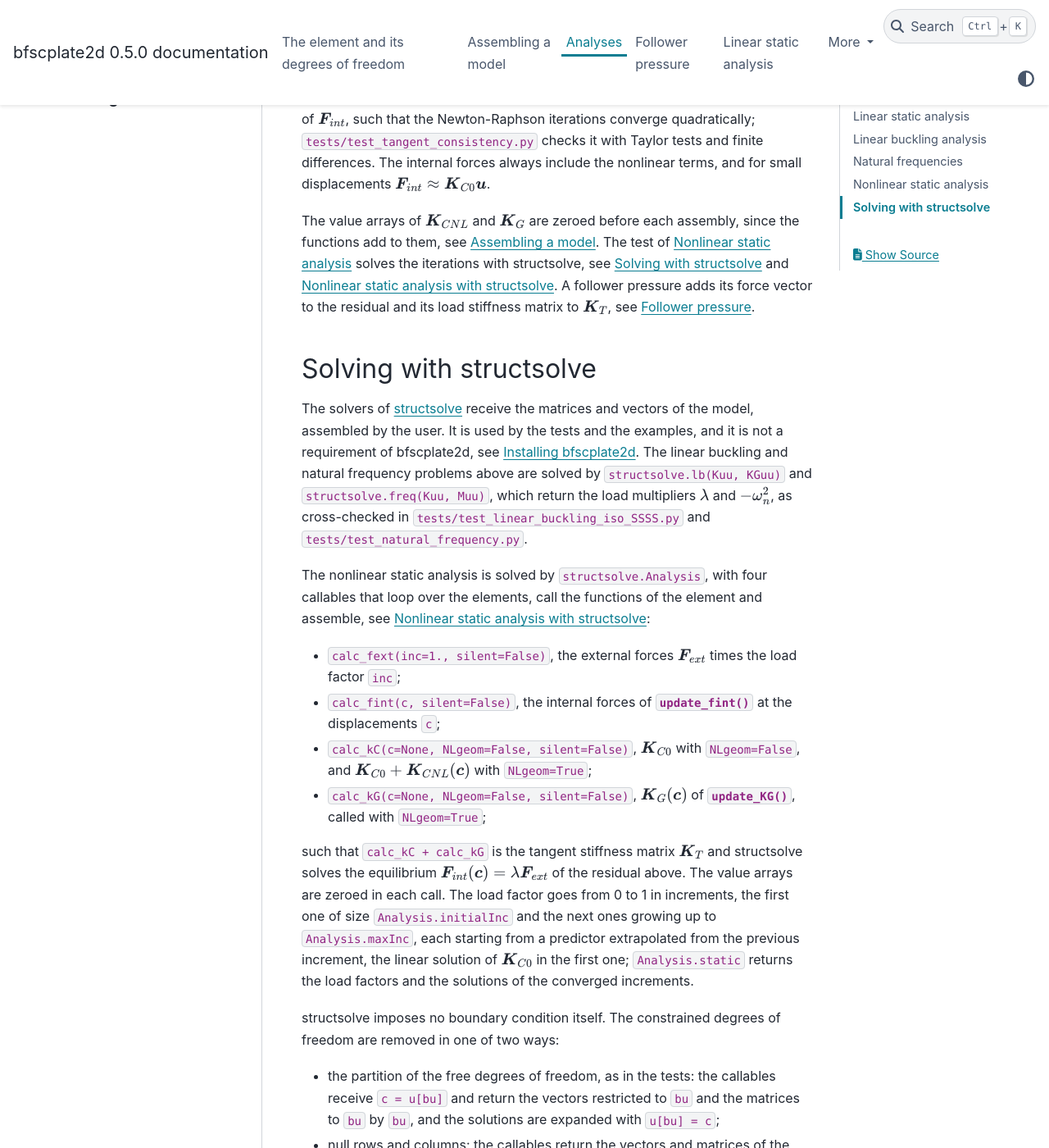
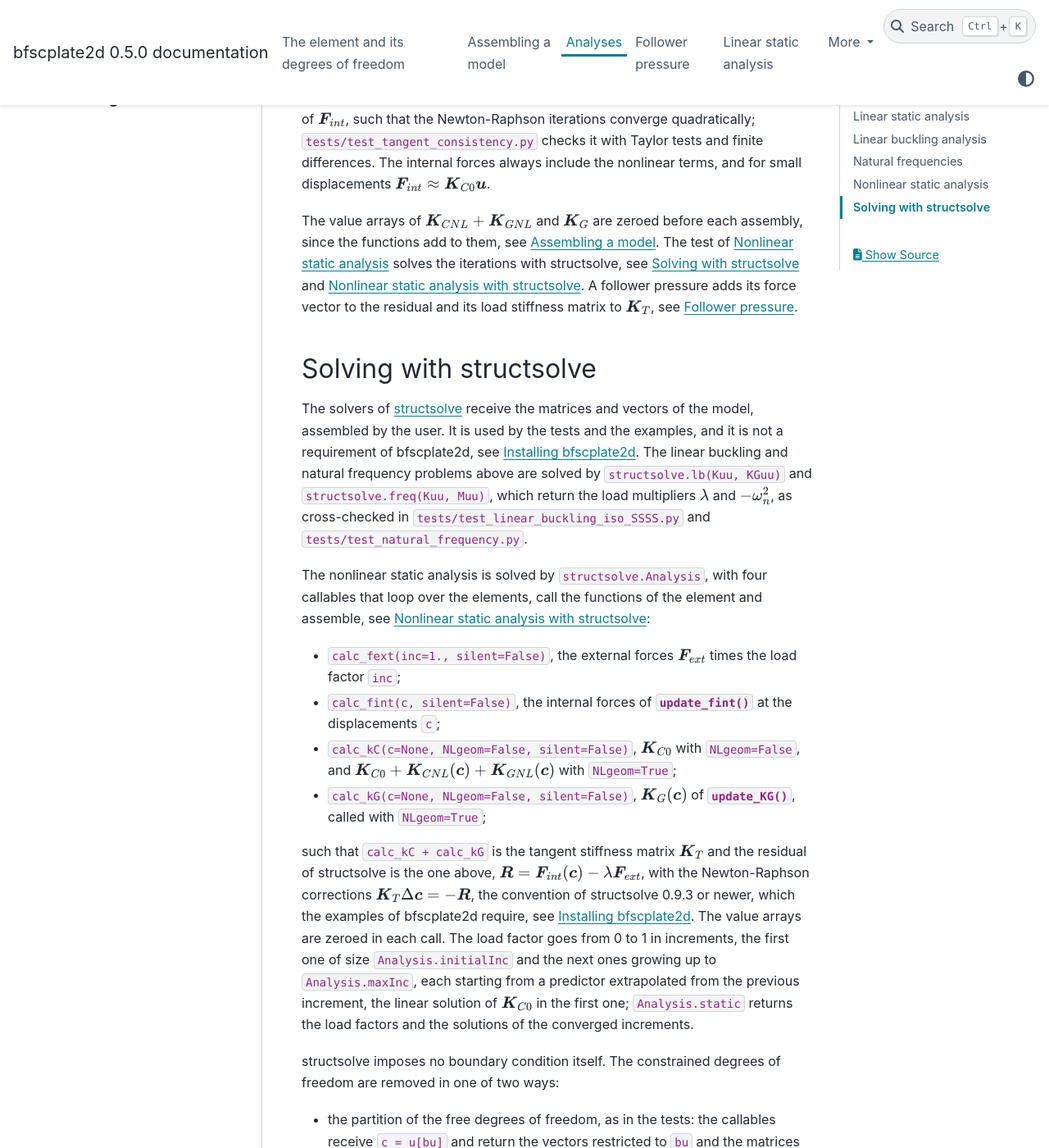
Before and after one commit to saullocastro/bfscplate2d, a Sphinx documentation site: the page built from doc/source/analyses.rst, in a window 1280 px wide and 1400 px high, scrolled down 1751 px. Shown: the whole window at 82% size. Built offline with Sphinx 7.4.7 and the PyData theme 0.15.4, drawn with Linux system fonts in a browser that asks for light colours; the version number is read from the project's files by our own code.

Commit message:
DOC: K_CNL + K_GNL for the matrix of update_KCNL; residual of structsolve 0.9.3
Decisions of the author on the notation pass (2026-10-26).

- The matrix KCNL of update_KCNL is KC0L + KCL0 + KCLL + KGLL: the book's
  nonlinear constitutive stiffness matrix K_CNL (the B_NL terms, fe-01)
  plus the geometric term K_GNL of the membrane forces of the nonlinear
  strains (KGLL in the code). Where the docs mean it, they write
  K_CNL + K_GNL (as panels): the tangent K_C0 + K_CNL + K_GNL + K_G in the
  module Notes, update_fext_follower, update_KCfollower, analyses.rst,
  follower_pressure.rst, ex_follower_pressure.rst, ex_nonlinear_static.rst,
  index.rst and the test docstrings (17); the module Notes and the Notes
  of update_KCNL define K_CNL = K_C0L + K_CL0 + K_CLL and K_GNL = K_GLL;
  the summary of update_KCNL says "nonlinear stiffness matrix" (was
  "nonlinear constitutive stiffness matrix"). Code names unchanged.
- Residual: analyses.rst and test_follower_pressure_structsolve.py state
  again the residual of structsolve, now R = F_int - lambda F_ext with the
  corrections K_T dc = -R, the convention of structsolve 0.9.3 or newer,
  which the examples require (analyses.rst, install.rst).
  structsolve is not a dependency of bfscplate2d (not in the dependencies
  of pyproject.toml); requirements.txt, the requirements of the tests and
  of the documentation, keeps structsolve>=0.9.0: 0.9.3 is not on PyPI yet
  (latest 0.9.2) and the CI workflows install requirements.txt; the tests
  pass with either sign.
- CHANGELOG 0.5.0, Documentation: the notation bullet updated.

Evidence: Cython module rebuilt in place; pytest: 57 passed;
regenerate.py --check: 36 generated blocks, 0 out of date; Sphinx: 0
warnings; no non-raw docstring with a backslash.

```diff
--- a/doc/source/analyses.rst
+++ b/doc/source/analyses.rst
@@ -79,7 +79,7 @@ Newton-Raphson method:
 .. math::
 
     \boldsymbol{R}(\boldsymbol{u}) = \boldsymbol{F}_{int}(\boldsymbol{u}) - \lambda \boldsymbol{F}_{ext}, \qquad
-    \boldsymbol{K}_T(\boldsymbol{u}) = \boldsymbol{K}_{C0} + \boldsymbol{K}_{CNL}(\boldsymbol{u}) + \boldsymbol{K}_G(\boldsymbol{u}), \qquad
+    \boldsymbol{K}_T(\boldsymbol{u}) = \boldsymbol{K}_{C0} + \boldsymbol{K}_{CNL}(\boldsymbol{u}) + \boldsymbol{K}_{GNL}(\boldsymbol{u}) + \boldsymbol{K}_G(\boldsymbol{u}), \qquad
     \boldsymbol{K}_T \Delta \boldsymbol{u} = -\boldsymbol{R}
 
 with the load factor `\lambda` increased in steps and the tangent stiffness
@@ -92,7 +92,7 @@ tests and finite differences. The internal forces always include the
 nonlinear terms, and for small displacements `\boldsymbol{F}_{int} \approx \boldsymbol{K}_{C0}
 \boldsymbol{u}`.
 
-The value arrays of `\boldsymbol{K}_{CNL}` and `\boldsymbol{K}_G` are zeroed before each
+The value arrays of `\boldsymbol{K}_{CNL} + \boldsymbol{K}_{GNL}` and `\boldsymbol{K}_G` are zeroed before each
 assembly, since the functions add to them, see :doc:`assembling`. The test
 of :doc:`ex_nonlinear_static` solves the iterations with structsolve, see
 `Solving with structsolve`_ and :doc:`ex_structsolve_nonlinear`. A follower
@@ -124,13 +124,16 @@ element and assemble, see :doc:`ex_structsolve_nonlinear`:
 - ``calc_fint(c, silent=False)``, the internal forces of
   :func:`.update_fint` at the displacements ``c``;
 - ``calc_kC(c=None, NLgeom=False, silent=False)``, `\boldsymbol{K}_{C0}` with
-  ``NLgeom=False``, and `\boldsymbol{K}_{C0} + \boldsymbol{K}_{CNL}(\boldsymbol{c})` with ``NLgeom=True``;
+  ``NLgeom=False``, and `\boldsymbol{K}_{C0} + \boldsymbol{K}_{CNL}(\boldsymbol{c}) + \boldsymbol{K}_{GNL}(\boldsymbol{c})` with ``NLgeom=True``;
 - ``calc_kG(c=None, NLgeom=False, silent=False)``, `\boldsymbol{K}_G(\boldsymbol{c})` of
   :func:`.update_KG`, called with ``NLgeom=True``;
 
 such that ``calc_kC + calc_kG`` is the tangent stiffness matrix `\boldsymbol{K}_T` and
-structsolve solves the equilibrium `\boldsymbol{F}_{int}(\boldsymbol{c}) =
-\lambda \boldsymbol{F}_{ext}` of the residual above. The value arrays are zeroed in each call. The
+the residual of structsolve is the one above, `\boldsymbol{R} =
+\boldsymbol{F}_{int}(\boldsymbol{c}) - \lambda \boldsymbol{F}_{ext}`, with
+the Newton-Raphson corrections `\boldsymbol{K}_T \Delta \boldsymbol{c} =
+-\boldsymbol{R}`, the convention of structsolve 0.9.3 or newer, which
+the examples of bfscplate2d require, see :doc:`install`. The value arrays are zeroed in each call. The
 load factor goes from 0 to 1 in increments, the first one of size
 ``Analysis.initialInc`` and the next ones growing up to
 ``Analysis.maxInc``, each starting from a predictor extrapolated from the
--- a/doc/source/ex_follower_pressure.rst
+++ b/doc/source/ex_follower_pressure.rst
@@ -17,7 +17,7 @@ Large deflection of a cantilever plate
 
 The Newton-Raphson method with the residual `\boldsymbol{F}_{int}(\boldsymbol{u}) - \boldsymbol{F}_p(\boldsymbol{u})`
 of the pressure of the load factor ``lbd`` and the tangent stiffness matrix
-`\boldsymbol{K}_{C0} + \boldsymbol{K}_{CNL} + \boldsymbol{K}_G + \boldsymbol{K}_F`, or with the dead pressure
+`\boldsymbol{K}_{C0} + \boldsymbol{K}_{CNL} + \boldsymbol{K}_{GNL} + \boldsymbol{K}_G + \boldsymbol{K}_F`, or with the dead pressure
 `\boldsymbol{F}_p(\boldsymbol{0})` for comparison:
 
 .. literalinclude:: ../../tests/test_follower_pressure.py
@@ -38,7 +38,7 @@ same result:
 Tangent stiffness matrix
 ------------------------
 
-`\boldsymbol{K}_{C0} + \boldsymbol{K}_{CNL} + \boldsymbol{K}_G + \boldsymbol{K}_F` against the finite
+`\boldsymbol{K}_{C0} + \boldsymbol{K}_{CNL} + \boldsymbol{K}_{GNL} + \boldsymbol{K}_G + \boldsymbol{K}_F` against the finite
 differences of the residual, for both truncations:
 
 .. literalinclude:: ../../tests/test_follower_pressure.py
--- a/doc/source/ex_nonlinear_static.rst
+++ b/doc/source/ex_nonlinear_static.rst
@@ -6,7 +6,7 @@ Nonlinear static analysis
 A rectangular isotropic plate, with `w` constrained at the nodes of the
 four edges, compressed along `x` below its critical load, with a transverse force at the centre large enough to reach a
 deflection of about 2.6 times the thickness. The model keeps the value
-arrays of `\boldsymbol{K}_{CNL}` and `\boldsymbol{K}_G`, which are zeroed and recomputed at each
+arrays of `\boldsymbol{K}_{CNL} + \boldsymbol{K}_{GNL}` and `\boldsymbol{K}_G`, which are zeroed and recomputed at each
 iteration with :func:`.update_KCNL` and :func:`.update_KG`, and the
 internal forces of :func:`.update_fint`:
 
@@ -23,7 +23,7 @@ internal forces of :func:`.update_fint`:
     :pyobject: calc_fint
 
 The full Newton-Raphson method of structsolve, with the tangent stiffness
-matrix `\boldsymbol{K}_{C0} + \boldsymbol{K}_{CNL} + \boldsymbol{K}_G` rebuilt at every iteration and the
+matrix `\boldsymbol{K}_{C0} + \boldsymbol{K}_{CNL} + \boldsymbol{K}_{GNL} + \boldsymbol{K}_G` rebuilt at every iteration and the
 external forces applied in four increments, ``newton_raphson(m, fext + ftrans,
 increments=4)``, see :doc:`ex_structsolve_nonlinear`. The test checks the
 quadratic convergence and that the membrane stretching makes the plate
--- a/doc/source/follower_pressure.rst
+++ b/doc/source/follower_pressure.rst
@@ -66,7 +66,7 @@ the nonlinear static analysis of :doc:`analyses` and its Jacobian are
 .. math::
 
     \boldsymbol{R}(\boldsymbol{u}) = \boldsymbol{F}_{int}(\boldsymbol{u}) - \lambda \boldsymbol{F}_p(\boldsymbol{u}), \qquad
-    \boldsymbol{K}_T = \boldsymbol{K}_{C0} + \boldsymbol{K}_{CNL}(\boldsymbol{u}) + \boldsymbol{K}_G(\boldsymbol{u}) + \boldsymbol{K}_F,
+    \boldsymbol{K}_T = \boldsymbol{K}_{C0} + \boldsymbol{K}_{CNL}(\boldsymbol{u}) + \boldsymbol{K}_{GNL}(\boldsymbol{u}) + \boldsymbol{K}_G(\boldsymbol{u}) + \boldsymbol{K}_F,
     \qquad \boldsymbol{K}_F = \lambda \boldsymbol{K}_{F_{ref}}
 
 with `\boldsymbol{F}_p` and `\boldsymbol{K}_{F_{ref}}` of the same ``p`` and ``quadratic``.
--- a/doc/source/index.rst
+++ b/doc/source/index.rst
@@ -22,7 +22,7 @@ With ``bfscplate2d`` you can compute:
   `(\boldsymbol{K}_{C0} - \omega^2 \boldsymbol{M})\boldsymbol{u} = \boldsymbol{0}`, with :func:`.update_M`
 
 * The internal force vector `\boldsymbol{F}_{int}` and the tangent stiffness matrix
-  `\boldsymbol{K}_{C0} + \boldsymbol{K}_{CNL} + \boldsymbol{K}_G`, its exact Jacobian, for geometrically
+  `\boldsymbol{K}_{C0} + \boldsymbol{K}_{CNL} + \boldsymbol{K}_{GNL} + \boldsymbol{K}_G`, its exact Jacobian, for geometrically
   nonlinear static analyses, with :func:`.update_fint` and
   :func:`.update_KCNL`
 
--- a/doc/source/install.rst
+++ b/doc/source/install.rst
@@ -37,7 +37,9 @@ the documentation only: bfscplate2d does not import it, and it is not
 installed with bfscplate2d, not being in the ``dependencies`` of
 ``pyproject.toml``. The tests require a version of structsolve newer than 0.8.0,
 with the module ``structsolve.convergence`` and Crisfield's convergence
-criterion as default.
+criterion as default. The examples of :doc:`analyses` require structsolve
+0.9.3 or newer, whose residual is `\boldsymbol{R} = \boldsymbol{F}_{int} -
+\lambda \boldsymbol{F}_{ext}`, the convention of these pages.
 
 To build in place, for running the tests from the source tree, which also
 writes ``bfscplate2d/version.py`` with the version of ``pyproject.toml``::
```
Also changed, not shown: CHANGELOG.md (+10 -3 lines), 4 other files.
